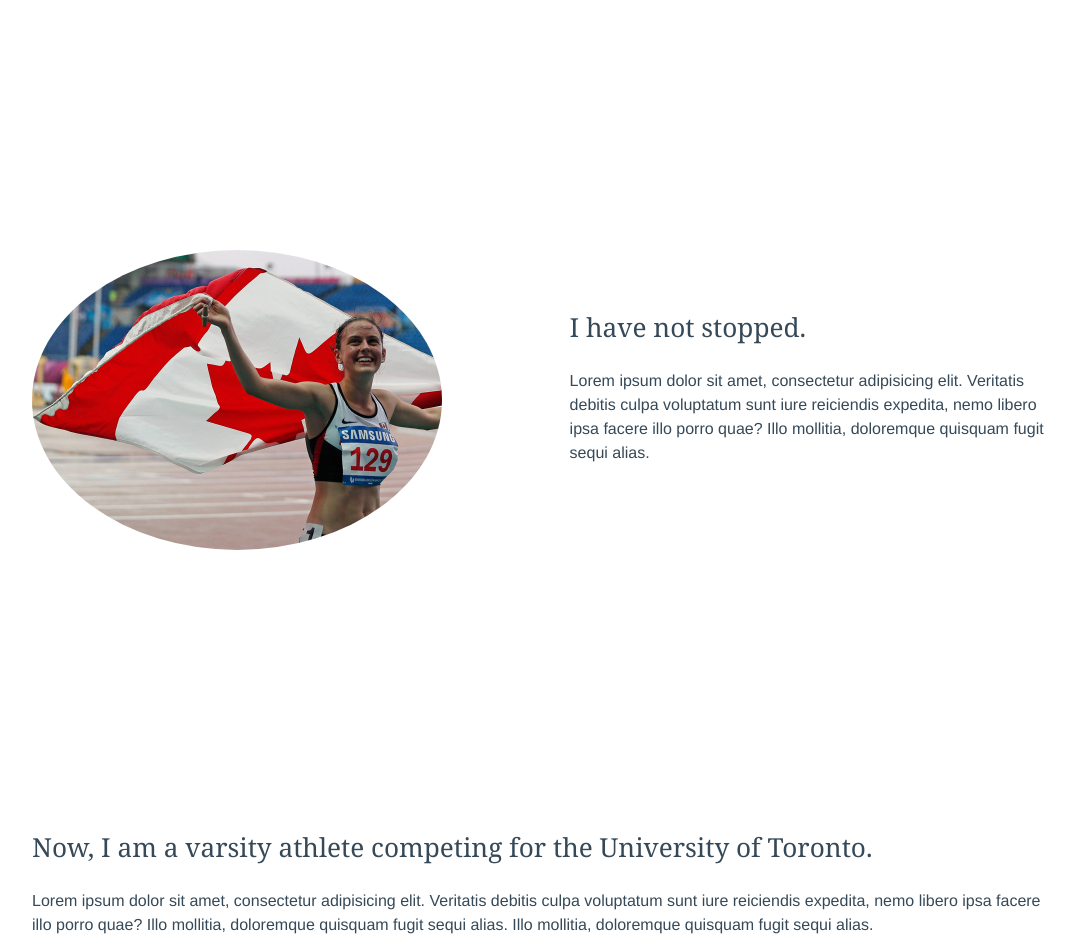
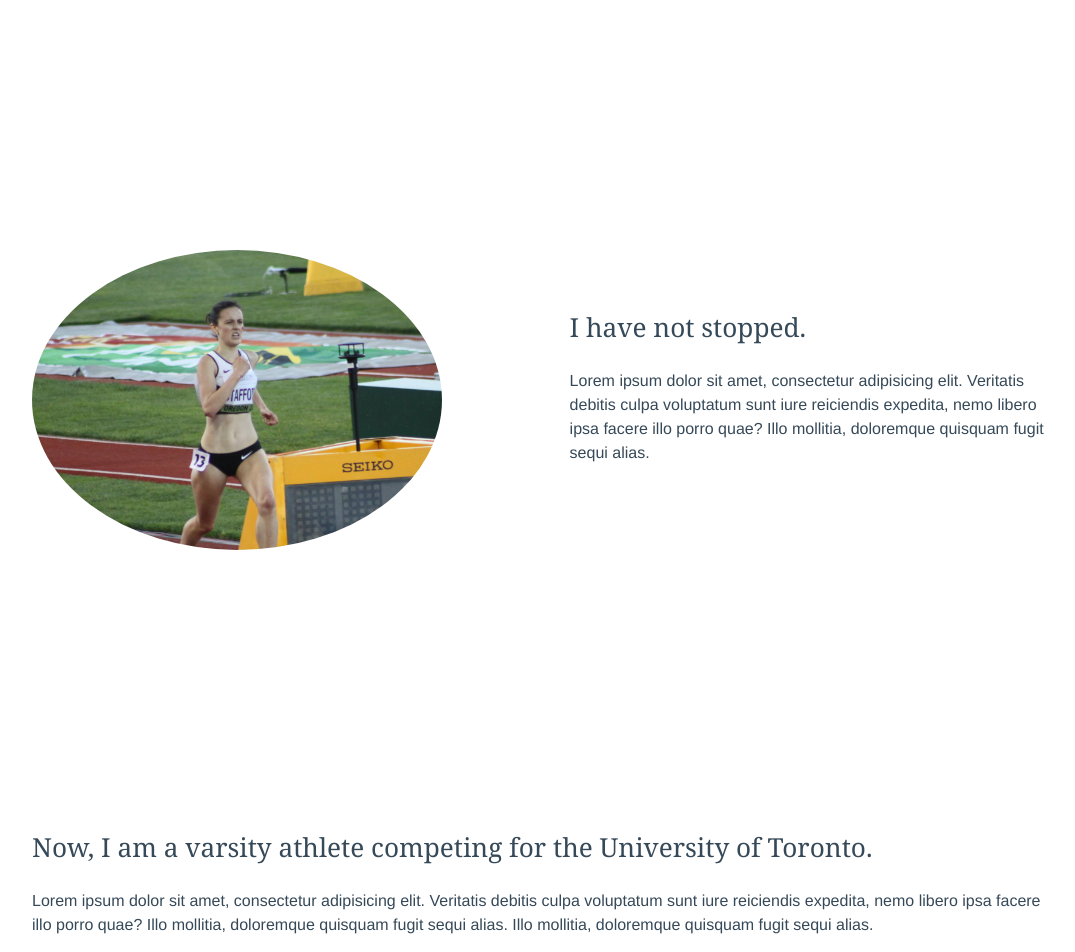
Before and after one commit to gabrielastafford/gabrielastafford.github.io, a Jekyll site: the page built from index.html, in a window 1280 px wide. Shown: the part 1142-2094 px from the top of the page, without its empty margins (96-1171 px from the left). Built offline with Jekyll 4.4.1, drawn with Linux system fonts in a browser that asks for light colours; nearby versions of some CDN libraries.

Commit message:
Change images on homepage

```diff
--- a/_sass/_index.scss
+++ b/_sass/_index.scss
@@ -70,13 +70,17 @@
 			}
 
 			&.part-2 {
-				background-image: url('../img/gabriela.jpg');
+				background-image: url('../img/athlete.jpg');
 				border-radius: 50%;
 			}
 
 			&.part-7 {
-				background-image: url('../img/gabriela.jpg');
+				background-image: url('../img/gabriela-2.jpg');
 				border-radius: 50%;
+			}
+
+			&.part-8 {
+				background-image: url('../img/family.jpg');
 			}
 		}
 
--- a/index.html
+++ b/index.html
@@ -150,7 +150,7 @@
 </section>
 
 <section class="story part-8 clearfix">
-	<div class="section-img part-2"></div>
+	<div class="section-img part-8"></div>
 	<div class="content content-right" data-sr="enter right, ease-in-out 50px">
 		<h2>Most of all, I cannot thank my family enough.</h2>
 		<p>Lorem ipsum dolor sit amet, consectetur adipisicing elit. Veritatis debitis culpa voluptatum sunt iure reiciendis expedita, nemo libero ipsa facere illo porro quae? Illo mollitia, doloremque quisquam fugit sequi alias.</p>
```
Also changed, not shown: img/athlete.jpg, img/family.jpg (renamed from img/about-photo.jpg), 3 other files.
